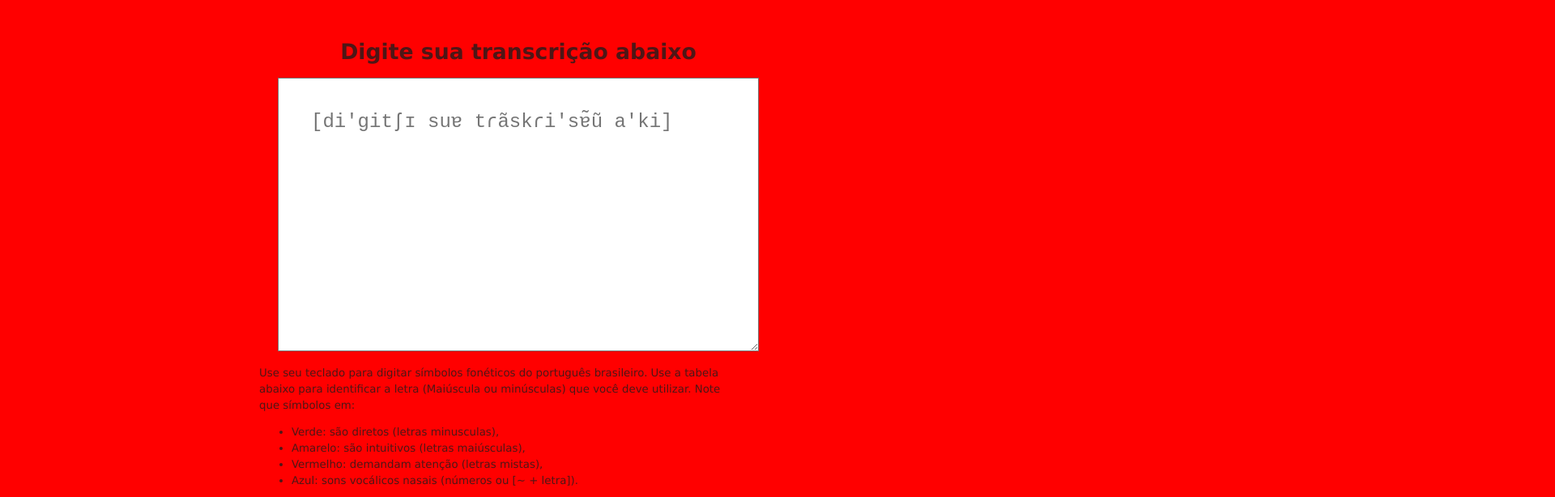
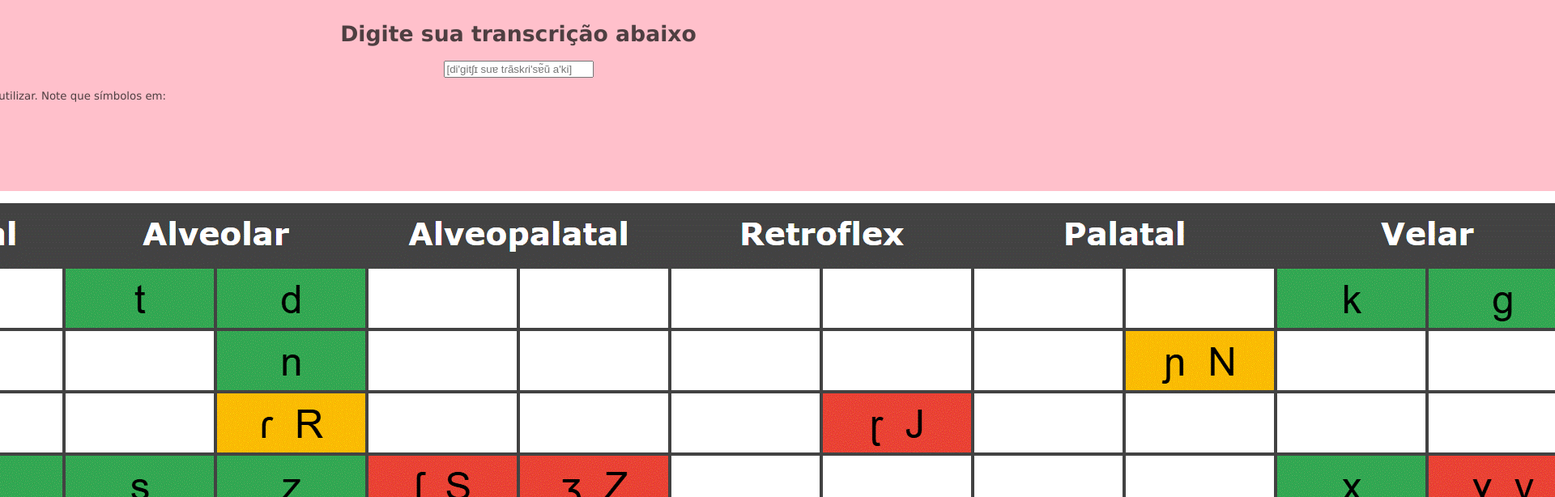
Before and after one commit to joamho-luiz/fono, a plain HTML site: page celular.html in a window 1280 px wide. Shown: the top 614 px of the page at 81% size, 1920 px wide, since content can reach past the window. Drawn offline with Linux system fonts and the light colour scheme.

Commit message:
teste celular

```diff
--- a/celular.css
+++ b/celular.css
@@ -1,16 +1,16 @@
 body{
     font-family: Verdana, Geneva, Tahoma, sans-serif;
     color: rgba(30, 28, 28, 0.787);
-    background-color: rgb(216, 209, 192);
+    /* background-color: rgb(216, 209, 192);*/
+    background: pink;
     font-size: 10pt;
-    height: 100vh;
-    overflow: hidden;
+    /* height: 100vh; */
+    /* overflow: hidden; */
     display: flex;
     flex-direction: column;
     text-align: center;
     justify-content: center;
     align-items: center;
-    background: red;
 }
 h1{
     text-align: center;
@@ -18,23 +18,23 @@ h1{
 }
 textarea{
     font-size: 18pt;
-    width: 1000px;
-    max-width: 40vw;
+    /* width: 1000px; */
+    /* max-width: 40vw; */
     height: 20vw;
-    max-width: 40vw;
+    /* max-width: 40vw; */
     background-color: white;
-    padding: 30pt;
+    padding: 15pt;
 }
 div#texto{
-    width: 1000px;
-    max-width: 45vw;
+    /* width: 1000px; */
+    /* max-width: 45vw; */
     line-height: 15pt;
 }
 ul, p{
     text-align: left;
 }
 img{
-    width: 1000px;
-    max-width: 50vw;
+    /* width: 1000px; */
+    /* max-width: 50vw; */
     overflow-x: scroll;
 }
--- a/celular.html
+++ b/celular.html
@@ -14,7 +14,7 @@
 <body>
     <div id="geral">
         <h1>Digite sua transcrição abaixo</h1>
-        <textarea spellcheck="false" type="text" id="digitado" placeholder="[di'gitʃɪ suɐ tɾãskɾi'sɐ̃ũ a'ki]"></textarea>
+        <input spellcheck="false" type="text" id="digitado" placeholder="[di'gitʃɪ suɐ tɾãskɾi'sɐ̃ũ a'ki]"></input>
         <div id="texto">
             <p>Use seu teclado para digitar símbolos fonéticos do português brasileiro. Use a tabela abaixo para identificar a letra (Maiúscula ou minúsculas) que você deve utilizar. Note que símbolos em:</p>
             <ul type="disc" id="lista">
--- a/computador.css
+++ b/computador.css
@@ -10,7 +10,6 @@ body{
     text-align: center;
     justify-content: center;
     align-items: center;
-    background: pink;
 }
 h1{
     text-align: center;
```
